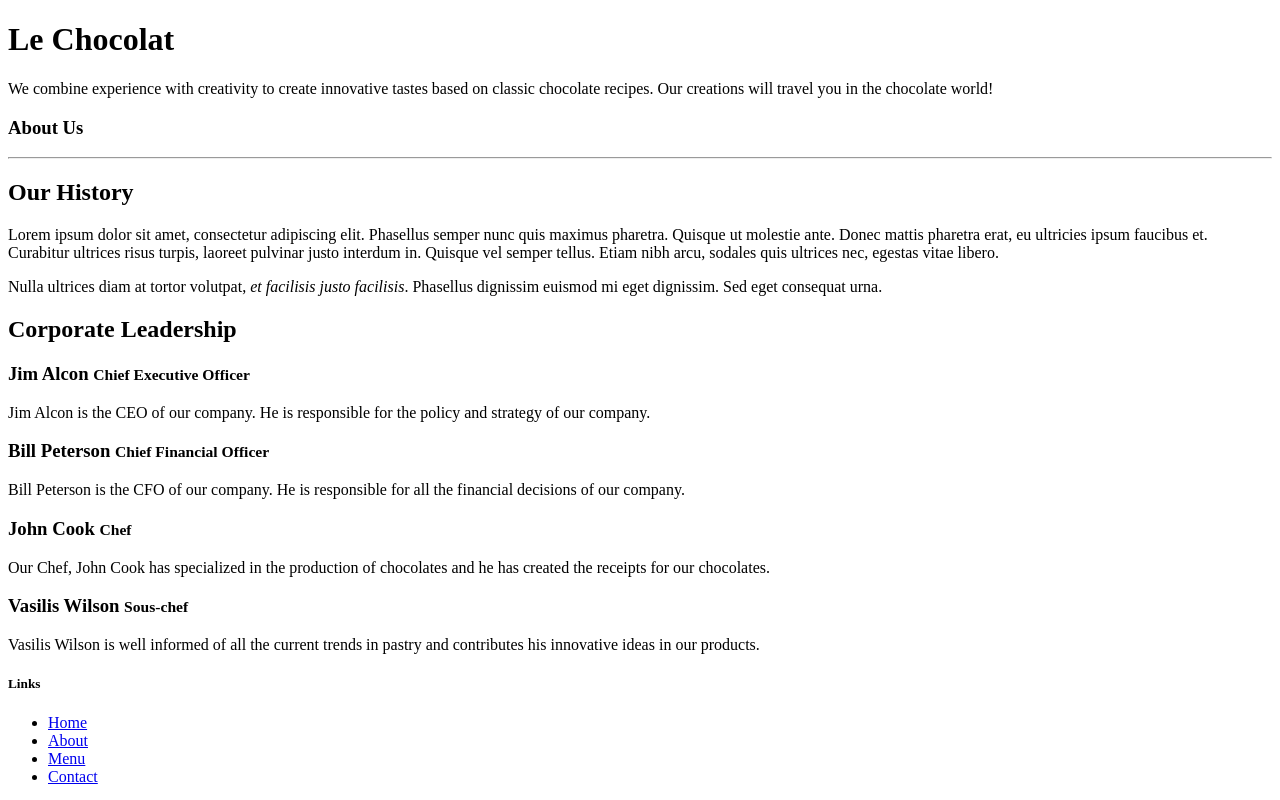
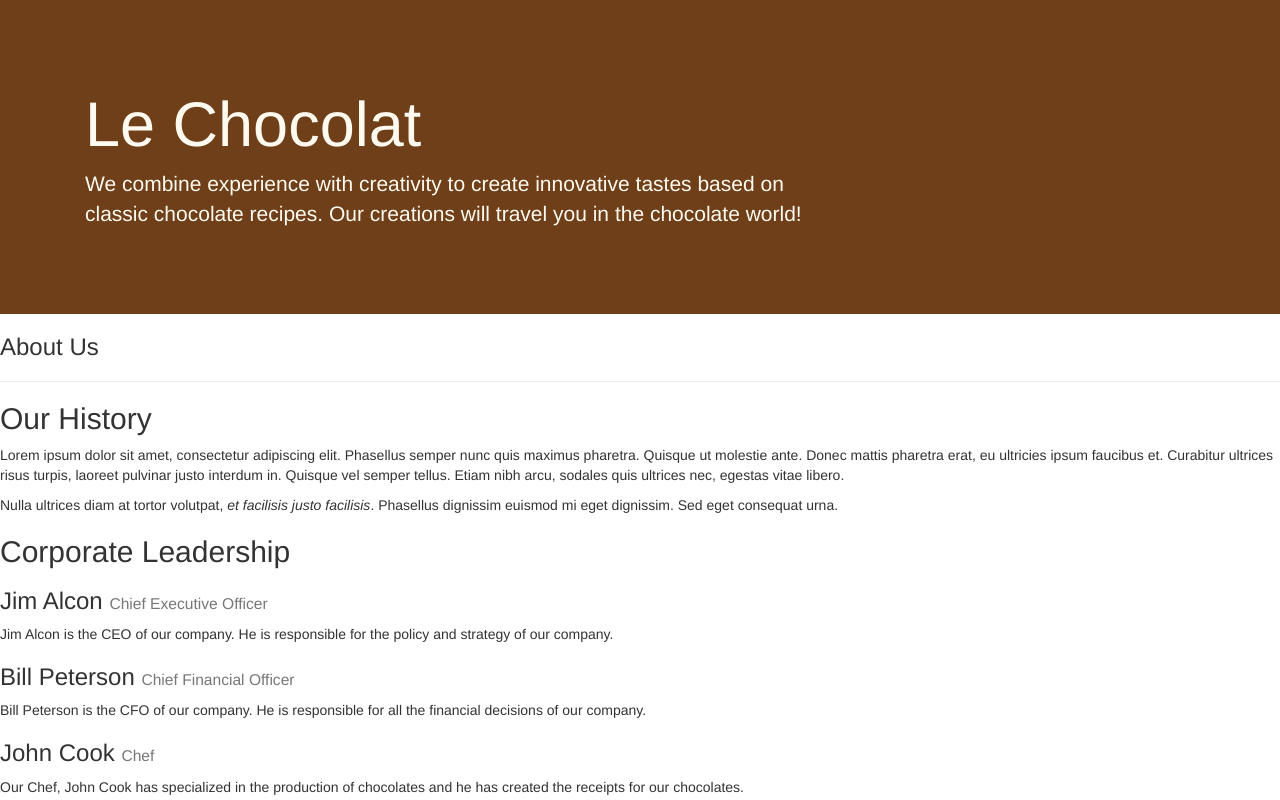
Before and after one commit to DimitraKaf/leChocolat, a plain HTML site: page aboutus.html in a window 1280 px wide. Shown: the top 800 px of the page. Drawn offline with nearby package versions, Linux system fonts and the light colour scheme.

Commit message:
Bootstrap Assignment 1 Task 1

```diff
--- a/aboutus.html
+++ b/aboutus.html
@@ -4,7 +4,13 @@
 <head>
 
     <title>Le Chocolat</title>
-
+  <!-- Required meta tags always come first -->
+  <meta charset="utf-8">
+  <meta name="viewport" content="width=device-width, initial-scale=1, shrink-to-fit=no">
+  <meta http-equiv="x-ua-compatible" content="ie=edge">
+  <!-- Bootstrap CSS -->
+  <link rel="stylesheet" href="node_modules/bootstrap/dist/css/bootstrap.min.css">
+  <link href="css/styles.css" rel="stylesheet">
 </head>
 
 <body>
@@ -98,7 +104,13 @@
            </div>
         </div>
     </footer>
-
+  <!-- Required meta tags always come first -->
+  <meta charset="utf-8">
+  <meta name="viewport" content="width=device-width, initial-scale=1, shrink-to-fit=no">
+  <meta http-equiv="x-ua-compatible" content="ie=edge">
+  <!-- Bootstrap CSS -->
+  <link rel="stylesheet" href="node_modules/bootstrap/dist/css/bootstrap.min.css">
+  <link href="css/styles.css" rel="stylesheet">
 </body>
 
 </html>
```
